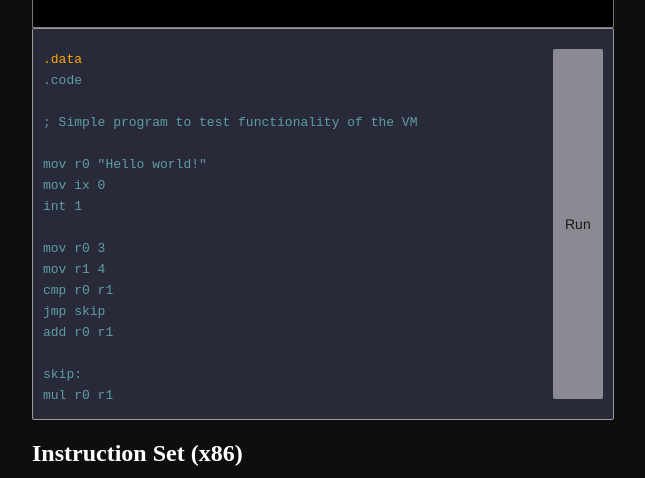
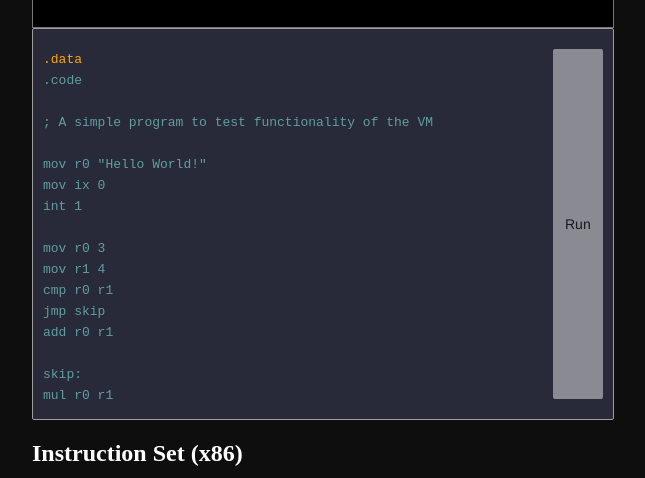
Before and after one commit to alexayers/tsvm, an Angular app in the folder tsvm/: page / in a window 1280 px wide. Shown: the part 322-800 px from the top of the page, without its empty margins (292-937 px from the left). Built offline with nearby package versions, Linux system fonts and the light colour scheme.

Commit message:
Lexer bug

```diff
--- a/tsvm/src/app/ide/ide.component.html
+++ b/tsvm/src/app/ide/ide.component.html
@@ -2,16 +2,15 @@
   <div id="ide" #code contenteditable="true" (keyup)="processCode(code.innerText)">
 
     <div id="dataSegment">
-      .data
-
+      .data<br>
     </div>
     <div id="codeSegment">
 
       .code<br>
       <br>
-      ; Simple program to test functionality of the VM<br>
+      ; A simple program to test functionality of the VM<br>
       <br>
-      mov r0 "Hello world!"<br>
+      mov r0 "Hello World!"<br>
       mov ix 0<br>
       int 1<br>
       <br>
@@ -26,9 +25,6 @@
 
       mov ix 0<br>
       int 1<br>
-
-
-
     </div>
 
   </div>
--- a/tsvm/src/app/ide/ide.component.ts
+++ b/tsvm/src/app/ide/ide.component.ts
@@ -49,6 +49,7 @@ export class IdeComponent implements OnInit, OnDestroy {
 
   processCode(innerText: string) {
 
+
     let keywords = ["mov"];
     let newHTML = "";
     // Loop through words
--- a/tsvm/src/app/virtualMachine/virtualMachine.ts
+++ b/tsvm/src/app/virtualMachine/virtualMachine.ts
@@ -73,12 +73,12 @@ export default class VirtualMachine {
 
         if (byteCode.instructionSize == -1) {
           this._running = false;
-          console.log("CPU: Segment fault. Exiting");
+          console.log("CPU: Segment fault. Invalid instruction size. Exiting");
 
           // @ts-ignore
         } else if (cpuTick > (this._program.byteCodes.length * 100)) {
           this._running  = false;
-          return "CPU: Segment fault. Exiting";
+          return  "CPU: Segment fault. Exiting";
         } else {
           this.decode(byteCode);
         }
```
